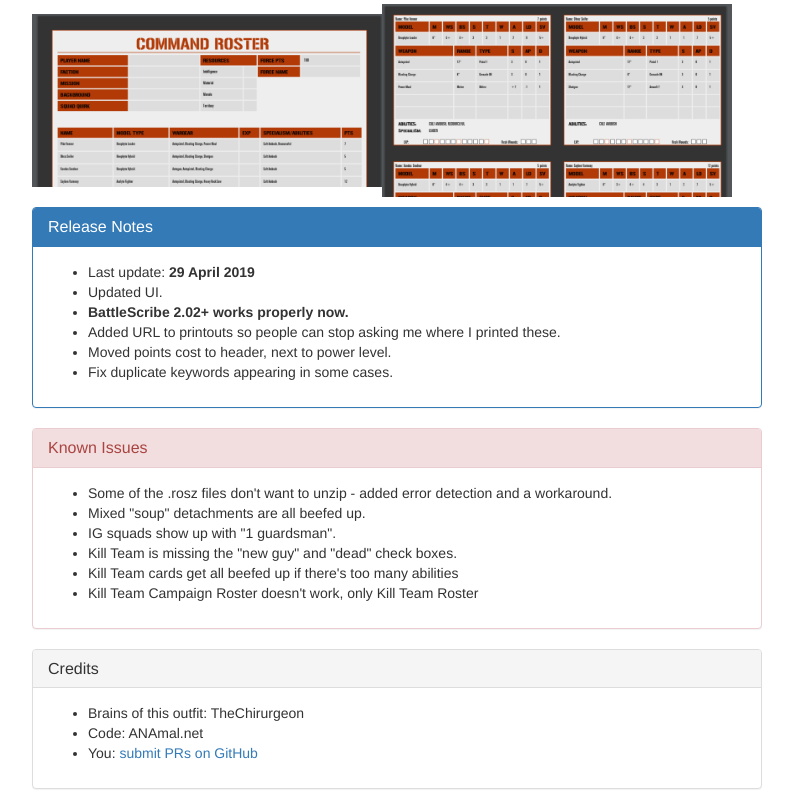
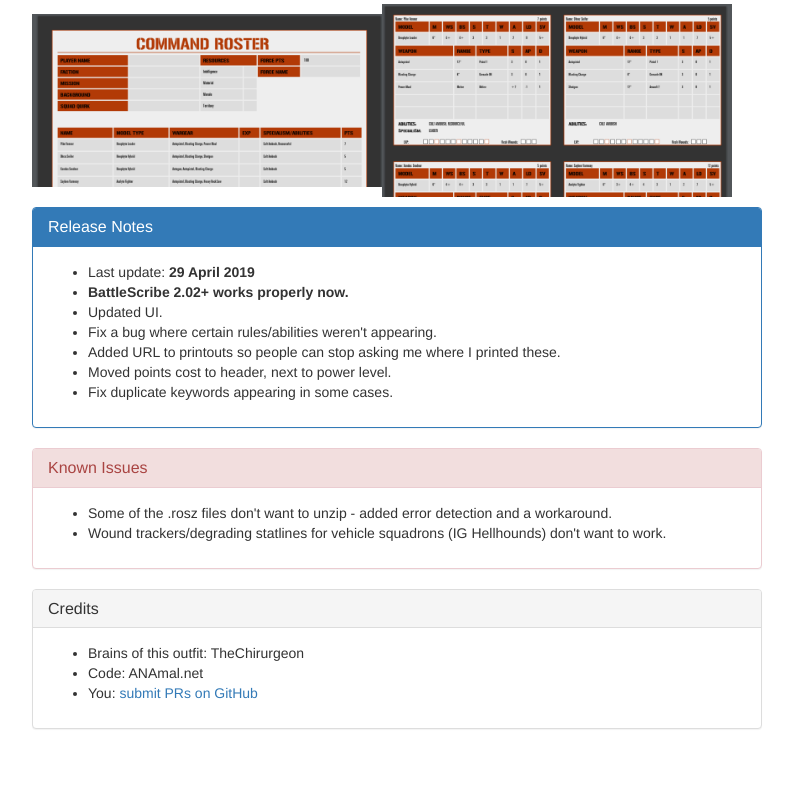
Before and after one commit to gregchiasson/warhams, a PHP site: page / in a window 1280 px wide. Shown: the part 954-1763 px from the top of the page, without its empty margins (243-1036 px from the left). After the commit the page ends 1683 px from the top, so only its background shows below. Run offline with PHP 8.4, Linux system fonts and the light colour scheme.

Commit message:
Update release notes

```diff
--- a/public/index.php
+++ b/public/index.php
@@ -38,15 +38,15 @@ Uncomment if there's known outages
     <div class="panel-body">
         <ul>
             <li>Last update: <strong>29 April 2019</strong></li>
+            <li><strong>BattleScribe 2.02+ works properly now.</strong></li>
             <li>Updated UI.</li>
-            <li><strong>BattleScribe 2.02+ works properly now.</strong></li>
+            <li>Fix a bug where certain rules/abilities weren't appearing.</li>
             <li>Added URL to printouts so people can stop asking me where I printed these.</li>
             <li>Moved points cost to header, next to power level.</li>
             <li>Fix duplicate keywords appearing in some cases.</li>
         </ul>
     </div>
 </div>
-
 
 <div class="panel panel-danger">
     <div class="panel-heading">
@@ -55,11 +55,12 @@ Uncomment if there's known outages
     <div class="panel-body">
         <ul>
             <li>Some of the .rosz files don't want to unzip - added error detection and a workaround.</li>
-            <li>Mixed "soup" detachments are all beefed up.</li>
-            <li>IG squads show up with "1 guardsman".</li>
+            <li>Wound trackers/degrading statlines for vehicle squadrons (IG Hellhounds) don't want to work.</li>
+<!--
             <li>Kill Team is missing the "new guy" and "dead" check boxes.</li>
             <li>Kill Team cards get all beefed up if there's too many abilities</li>
             <li>Kill Team Campaign Roster doesn't work, only Kill Team Roster</li>
+-->
         </ul>
     </div>
 </div>
```
